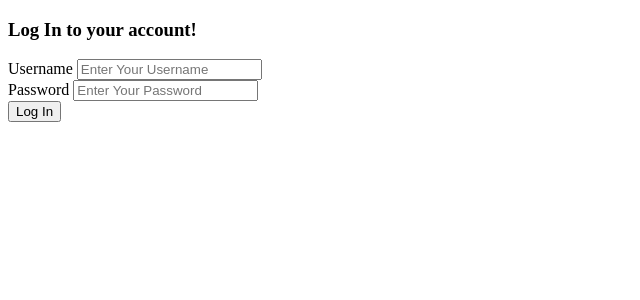
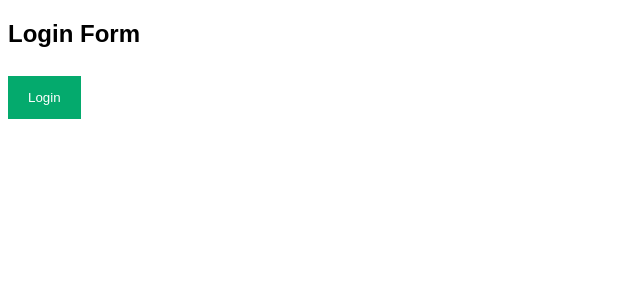
Before and after one commit to kennedy-ben/Reporter, a Django app: page /signin in a window 1280 px wide. Shown: the top 300 px of the page, without its empty margins (0-640 px from the left). Run offline with Django 4.2, Linux system fonts and the light colour scheme.

Commit message:
initial changes in login form

```diff
--- a/templates/authentication/signin.html
+++ b/templates/authentication/signin.html
@@ -1,35 +1,175 @@
 <!DOCTYPE html>
-<html lang="en">
+<html>
 <head>
-    <meta charset="UTF-8">
-    <meta http-equiv="X-UA-Compatible" content="IE=edge">
-    <meta name="viewport" content="width=device-width, initial-scale=1.0">
-    <title>Sign In</title>
+<meta name="viewport" content="width=device-width, initial-scale=1">
+<style>
+body {font-family: Arial, Helvetica, sans-serif;}
+
+/* Full-width input fields */
+input[type=text], input[type=password] {
+  width: 100%;
+  padding: 12px 20px;
+  margin: 8px 0;
+  display: inline-block;
+  border: 1px solid #ccc;
+  box-sizing: border-box;
+}
+
+/* Set a style for all buttons */
+button {
+  background-color: #04AA6D;
+  color: white;
+  padding: 14px 20px;
+  margin: 8px 0;
+  border: none;
+  cursor: pointer;
+  width: 100%;
+}
+
+button:hover {
+  opacity: 0.8;
+}
+
+/* Extra styles for the cancel button */
+.cancelbtn {
+  width: auto;
+  padding: 10px 18px;
+  background-color: #f44336;
+}
+
+/* Center the image and position the close button */
+.imgcontainer {
+  text-align: center;
+  margin: 24px 0 12px 0;
+  position: relative;
+}
+
+img.avatar {
+  width: 40%;
+  border-radius: 50%;
+}
+
+.container {
+  padding: 16px;
+}
+
+span.psw {
+  float: right;
+  padding-top: 16px;
+}
+
+/* The Modal (background) */
+.modal {
+  display: none; /* Hidden by default */
+  position: fixed; /* Stay in place */
+  z-index: 1; /* Sit on top */
+  left: 0;
+  top: 0;
+  width: 100%; /* Full width */
+  height: 100%; /* Full height */
+  overflow: auto; /* Enable scroll if needed */
+  background-color: rgb(0,0,0); /* Fallback color */
+  background-color: rgba(0,0,0,0.4); /* Black w/ opacity */
+  padding-top: 60px;
+}
+
+/* Modal Content/Box */
+.modal-content {
+  background-color: #fefefe;
+  margin: 5% auto 15% auto; /* 5% from the top, 15% from the bottom and centered */
+  border: 1px solid #888;
+  width: 80%; /* Could be more or less, depending on screen size */
+}
+
+/* The Close Button (x) */
+.close {
+  position: absolute;
+  right: 25px;
+  top: 0;
+  color: #000;
+  font-size: 35px;
+  font-weight: bold;
+}
+
+.close:hover,
+.close:focus {
+  color: red;
+  cursor: pointer;
+}
+
+/* Add Zoom Animation */
+.animate {
+  -webkit-animation: animatezoom 0.6s;
+  animation: animatezoom 0.6s
+}
+
+@-webkit-keyframes animatezoom {
+  from {-webkit-transform: scale(0)}
+  to {-webkit-transform: scale(1)}
+}
+
+@keyframes animatezoom {
+  from {transform: scale(0)}
+  to {transform: scale(1)}
+}
+
+/* Change styles for span and cancel button on extra small screens */
+@media screen and (max-width: 300px) {
+  span.psw {
+     display: block;
+     float: none;
+  }
+  .cancelbtn {
+     width: 100%;
+  }
+}
+</style>
 </head>
 <body>
 
-    {% for message in messages %}
-    <div class="alert alert-{{ message.tags }} alert-dismissible fade show" role="alert">
-        <strong>Message:</strong> {{ message }}
-        <button type="button" class="close" data-dismiss="alert" aria-label="Close">
-    <span aria-hidden="true">&times;</span>
-  </button>
+<h2> Login Form</h2>
+
+<button onclick="document.getElementById('id01').style.display='block'" style="width:auto;">Login</button>
+
+<div id="id01" class="modal">
+
+  <form class="modal-content animate" action="/action_page.php" method="post">
+    <div class="imgcontainer">
+      <span onclick="document.getElementById('id01').style.display='none'" class="close" title="Close Modal">&times;</span>
+      <img src="https://www.nj.com/resizer/zovGSasCaR41h_yUGYHXbVTQW2A=/1280x0/smart/cloudfront-us-east-1.images.arcpublishing.com/advancelocal/SJGKVE5UNVESVCW7BBOHKQCZVE.jpg" alt="Avatar" class="avatar">
     </div>
-    {% endfor %}
 
-    <h3>Log In to your account!</h3>
-    <form method="post" action="/signin" class="mb-2">
-        {% csrf_token %}
-        <div class="form-group">
-            <label for="username">Username</label>
-            <input type="text" class="form-control" id="username" name="username" placeholder="Enter Your Username" Required>
-        </div>
-        <div class="form-group">
-            <label for="pass1">Password</label>
-            <input type="password" class="form-control" id="pass1" name="pass1" placeholder="Enter Your Password" Required>
-        </div>
+    <div class="container">
+      <label for="uname"><b>Username</b></label>
+      <input type="text" placeholder="Enter Username" name="uname" required>
 
-        <button type="submit" class="btn btn-primary">Log In</button>
-    </form>
+      <label for="psw"><b>Password</b></label>
+      <input type="password" placeholder="Enter Password" name="psw" required>
+
+      <button type="submit">Login</button>
+      <label>
+        <input type="checkbox" checked="checked" name="remember"> Remember me
+      </label>
+    </div>
+
+    <div class="container" style="background-color:#f1f1f1">
+      <button type="button" onclick="document.getElementById('id01').style.display='none'" class="cancelbtn">Cancel</button>
+      <span class="psw">Forgot <a href="#">password?</a></span>
+    </div>
+  </form>
+</div>
+
+<script>
+// Get the modal
+var modal = document.getElementById('id01');
+
+// When the user clicks anywhere outside of the modal, close it
+window.onclick = function(event) {
+    if (event.target == modal) {
+        modal.style.display = "none";
+    }
+}
+</script>
+
 </body>
 </html>
```
Also changed, not shown: templates/authentication/signup.html (+104 -30 lines), tribune/settings.py (+4 -3 lines), db.sqlite3.
